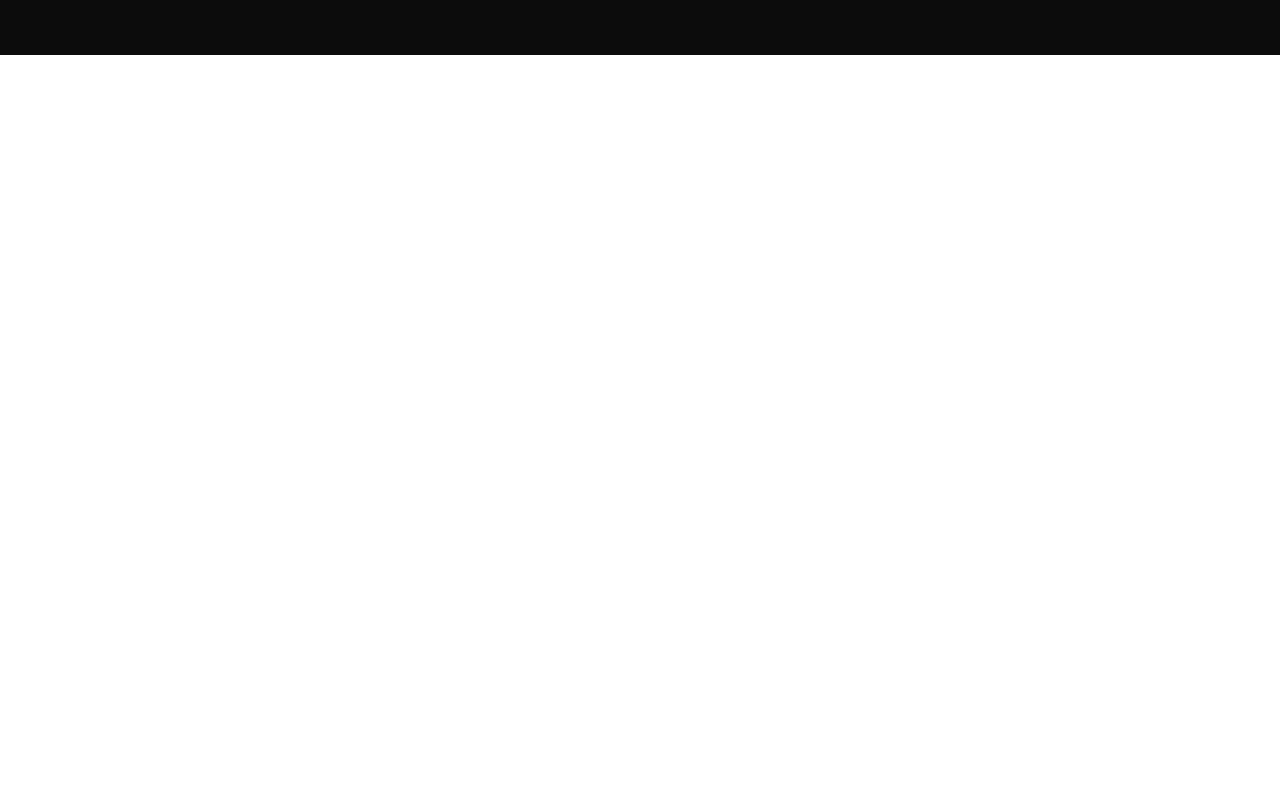
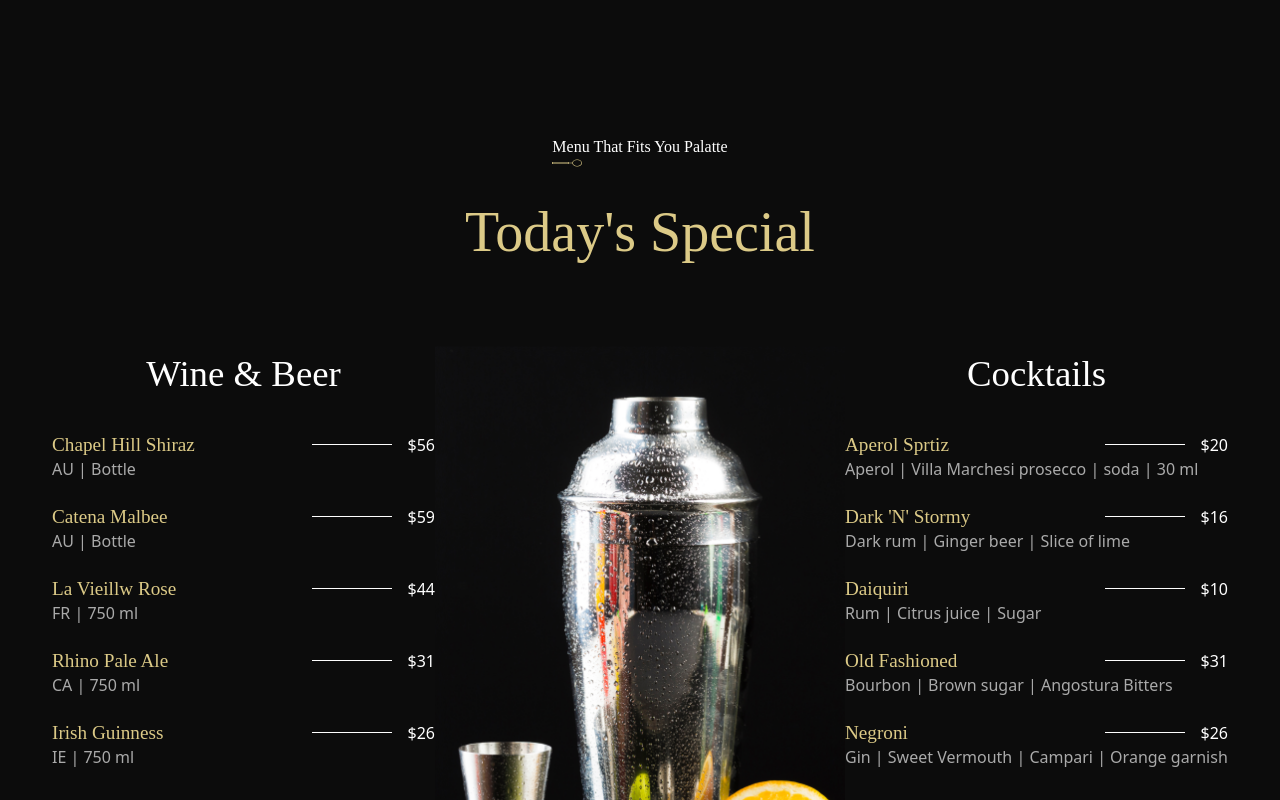
Before and after one commit to Sara-pyon/Gericht, a React (Vite) app: page / in a window 1280 px wide. Shown: the part 1700-2500 px from the top of the page. Before the commit the page ends 1755 px from the top, so only its background shows below. Built offline with nearby package versions, Linux system fonts and the light colour scheme; a web font is replaced by a local one.

Commit message:
build a special menu component

```diff
--- a/src/App.tsx
+++ b/src/App.tsx
@@ -1,6 +1,7 @@
 import About from "./components/About/About"
 import Header from "./components/header/Header"
 import NavBar from "./components/NavBar/NavBar"
+import SpecialMenu from "./components/SpecialMenu/SpecialMenu"
 
 function App() {
 
@@ -9,6 +10,7 @@ function App() {
     <NavBar />
     <Header />
     <About />
+    <SpecialMenu />
     </>
   )
 }
--- a/src/components/SpecialMenu/Menu.tsx
+++ b/src/components/SpecialMenu/Menu.tsx
@@ -1,8 +1,32 @@
-import React from 'react'
+import { Item } from "../../constants/data"
 
-const Menu = () => {
+interface Props{
+    items: Item[];
+    title: string;
+}
+
+const Menu = ({items, title}:Props) => {
   return (
-    <div>Menu</div>
+    <>
+    <header className='menu__heading'>{title}</header>
+    <ul className="menu__list">
+        {items.map(item =>
+        <li className="menu__item">
+            <div className="menu__item-label">
+                <div className="menu__item-heading">
+                    <h3 className="menu__item-name">{item.title}</h3>
+                    <div className="menu__item-price">
+                        <div className="menu__price-line"></div>
+                        <p>{item.price}</p>
+                    </div>
+                </div>
+                <p className="menu__tags">{item.tags}</p>
+            </div>
+        </li>
+        )}
+    </ul>
+    </>
+
   )
 }
 
--- /dev/null
+++ b/src/components/SpecialMenu/SpecialMenu.css
@@ -0,0 +1,95 @@
+.specialMenu__header{
+    display: flex;
+    flex-direction: column;
+    align-items: center;
+    row-gap: 2rem;
+    padding-bottom: 5rem;
+}
+.specialMenu__body{
+    width: 100%;
+    display: flex;
+    flex-direction: row;
+    justify-content: center;
+}
+.specialMenu__menu{
+    flex: 1;
+    width: 100%;
+}
+.specialMenu__img{
+    width: 410px;
+}
+.menu__heading{
+    color: var(--color-white);
+    font-family: var(--font-base);
+    font-size: 2.3rem;
+    text-align: center;
+    padding-bottom: 2rem;
+}
+.menu__item{
+    color: var(--color-white);
+    padding-bottom: 1.5rem;
+}
+.menu__item-label{
+    width: 100%;
+}
+.menu__item-heading{
+    display: flex;
+    justify-content: space-between;
+}
+.menu__tags{
+    color: var(--color-grey);
+    font-weight: 300;
+    font-size: 1rem;
+}
+.menu__item-name{
+    font-family: var(--font-base);
+    color: var(--color-golden);
+    font-size: 1.2rem;
+}
+.menu__item-price{
+    display: flex;
+    flex-direction: row;
+    justify-content: end;
+    align-items: center;
+    column-gap: 1rem;
+}
+.menu__price-line{
+    width: 80px;
+    height: 1px;
+    background: var(--color-white);
+}
+
+@media screen and (max-width: 1150px) {
+    .menu__heading{
+        padding-bottom: 0;
+    }
+    .specialMenu__body{
+        flex-direction: column;
+        align-items: center;
+    }
+    .specialMenu__menu{
+        padding-inline: 3rem;
+    }
+    .specialMenu__header{
+        padding-bottom: 3rem;
+    }
+    .menu__heading{
+        padding-bottom: 2rem;
+    }
+    .specialMenu__img{
+        padding-bottom: 3rem;
+    }
+}
+@media screen and (max-width: 650px) {
+    .menu__heading{
+        font-size: 2rem;
+    }
+    .specialMenu__menu{
+        padding: 0;
+    }
+}
+@media screen and (max-width: 410px) {
+    .specialMenu__img{
+        width: 100%;
+    }
+}
--- a/src/components/SpecialMenu/SpecialMenu.tsx
+++ b/src/components/SpecialMenu/SpecialMenu.tsx
@@ -1,12 +1,30 @@
+import TitleWSpoon from '../TitleWSpoon'
+import Menu from './Menu'
+import './SpecialMenu.css'
+import images from '../../constants/images'
+import items from '../../constants/data'
 
-import Menu from './Menu'
+
+
 
 const SpecialMenu = () => {
+
   return (
-    <div className="specialMenu section">
+    <div className="specialMenu section" id='specialMenu'>
         <div className="container">
-            <header></header>
-            <Menu />
+            <header className="specialMenu__header">
+                <TitleWSpoon title='Menu That Fits You Palatte'/>
+                <h2 className='section-heading'>Today's Special</h2>
+            </header>
+            <div className="specialMenu__body">
+                <div className='specialMenu__menu'>
+                  <Menu title='Wine & Beer' items={items.wines}/>
+                </div>
+                <img className='specialMenu__img' src={images.menu} />
+                <div className='specialMenu__menu'>
+                  <Menu title='Cocktails' items={items.cocktails} />
+                </div>
+            </div>
         </div>
     </div>
   )
--- a/src/index.css
+++ b/src/index.css
@@ -18,6 +18,17 @@ a {
   text-decoration: none;
 }
 p{
+  padding: 0;
+  margin: 0;
+}
+h1, h2, h3{
+  padding: 0;
+  margin: 0;
+}
+ul{
+  list-style: none;
+}
+li,ul{
   padding: 0;
   margin: 0;
 }
@@ -46,6 +57,11 @@ p{
   font-family: var(--font-base);
   font-size: 3.5rem;
 }
+@media screen and (max-width: 650px) {
+  .section-heading{
+    font-size: 2.5rem;
+  }
+}
 /* title with spoon */
 .title-w-spoon > img{
   width: 30px;
```
Also changed, not shown: src/constants/data.ts (+8 -0 lines).
